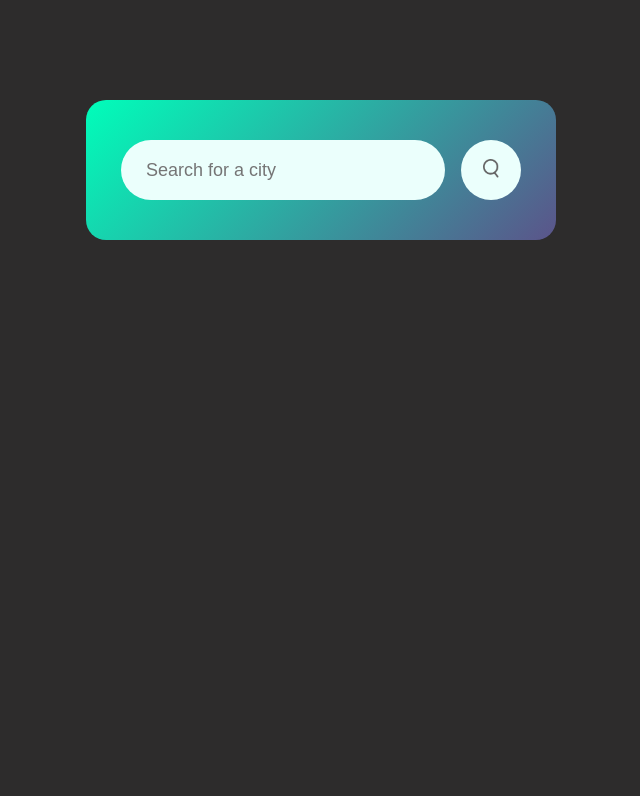
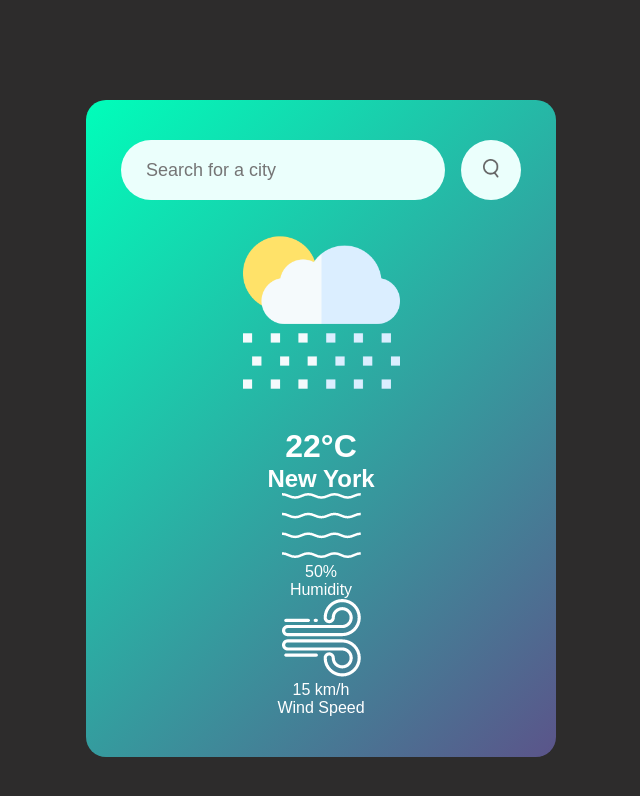
Before and after one commit to RishithSuresh/Weathery, a plain HTML site: page index.html in a window 1280 px wide. Shown: the whole page, without its empty margins (319-959 px from the left). Drawn offline with Linux system fonts and the light colour scheme.

Commit message:
Weather Features Commit

```diff
--- a/index.html
+++ b/index.html
@@ -12,6 +12,27 @@
             <input type="text" placeholder="Search for a city" spellcheck="false">
             <button><img src ="images/search.png " alt="Search"></button>
         </div>
+        <div class="weather">
+            <img src="images/rain.png" class="weather-icon">
+            <h1 class="Temp">22°C</h1>
+            <h2 class="city">New York</h2>
+            <div class="details">
+                <div class="col">
+                    <img src="images/humidity.png">
+                    <div>
+                        <p class="humidity">50%</p>
+                        <p>Humidity</p>
+                    </div>
+                </div>
+                <div class="col">
+                    <img src="images/wind.png">
+                    <div>
+                        <p class="wind">15 km/h</p>
+                        <p>Wind Speed</p>
+                    </div>
+                </div>
+            </div>
+        </div>
     </div>
 </body>
 </html>
```
